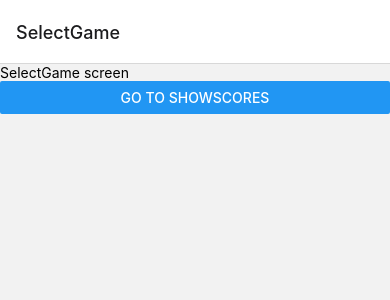
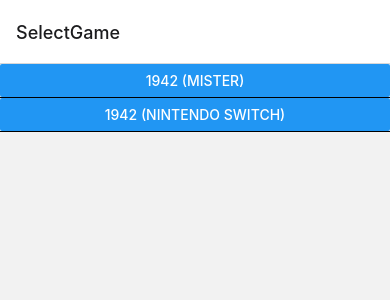
Before and after one commit to jacobborella/ArcadeScores, a React Native app: screen /SelectGame in a window 390 px wide. Shown: the top 300 px of the page. Built offline with nearby package versions, Linux system fonts and the light colour scheme.

Commit message:
Added list of games

```diff
--- a/src/components/atoms/Game.ts
+++ b/src/components/atoms/Game.ts
@@ -1,7 +1,8 @@
 export class Game {
     name: '';
     variant: ''
-    constructor(name) {
+    constructor(name, variant) {
         this.name = name;
+        this.variant = variant;
     }
 }
--- /dev/null
+++ b/src/components/molecules/GameView.js
@@ -0,0 +1,23 @@
+import React from 'react';
+import { Button, View } from 'react-native';
+
+const GameView = (props) => {
+  return (
+    <View>
+      <Button
+              title={props.data.name + " (" + props.data.variant + ")"}
+              onPress={() =>
+                props.navigation.navigate('ShowScores', { game: props.data })
+              }
+            />
+      <View
+  style={{
+    borderBottomColor: 'black',
+    borderBottomWidth: 1,
+  }}
+/>
+    </View>
+  );
+}
+
+export default GameView;
--- /dev/null
+++ b/src/components/organisms/GamesView.js
@@ -0,0 +1,16 @@
+import React from 'react';
+import GameView from '../molecules/GameView';
+import { View, FlatList } from 'react-native';
+
+const GamesView = (props) => {
+  return (
+    <View>
+      <FlatList
+        data={props.data}
+        renderItem={({item}) => <GameView navigation={props.navigation} data={(item)}/>}
+      />
+    </View>
+  );
+}
+
+export default GamesView;
--- a/src/screens/SelectGame.js
+++ b/src/screens/SelectGame.js
@@ -1,20 +1,18 @@
-import React from 'react';
+import React, { useState } from 'react';
+import GamesView from '../components/organisms/GamesView';
 import { Game } from '../components/atoms/Game';
 import { Text, SafeAreaView, Button } from "react-native";
 
 const SelectGame = ({ navigation }) => {
+    const [games, setGames] = useState([
+        new Game("1942", "MiSTer"),
+        new Game("1942", "Nintendo Switch")
+    ]);
     return (
         <SafeAreaView>
-            <Text>SelectGame screen</Text>
-            <Button
-              title="Go to ShowScores"
-              onPress={() =>
-                navigation.navigate('ShowScores', { game: new Game("1942") })
-              }
-    />
+            <GamesView navigation={navigation} data={(navigation, games)}/>
         </SafeAreaView>
       );
 }
 
-
 export default SelectGame;
--- a/src/screens/ShowScores.js
+++ b/src/screens/ShowScores.js
@@ -2,14 +2,13 @@
 import { Text, SafeAreaView, StyleSheet } from "react-native";
 import ScoresView from "../components/organisms/ScoresView";
 import InputScore from "../components/molecules/InputScore";
-import { Game } from "../components/atoms/Game";
 
 const ShowScores = ({ route, navigation }) => {
     const { game } = route.params;
     const [scores, setScores] = useState([]);
     return (
         <SafeAreaView>
-            <Text style={styles.game}>{game.name}</Text>
+            <Text style={styles.game}>{game.name} ({game.variant})</Text>
             <InputScore title="Add score" onScoreAdded={(score) => {
                 setScores(scores => [score,...scores] );
             }}/>
```
